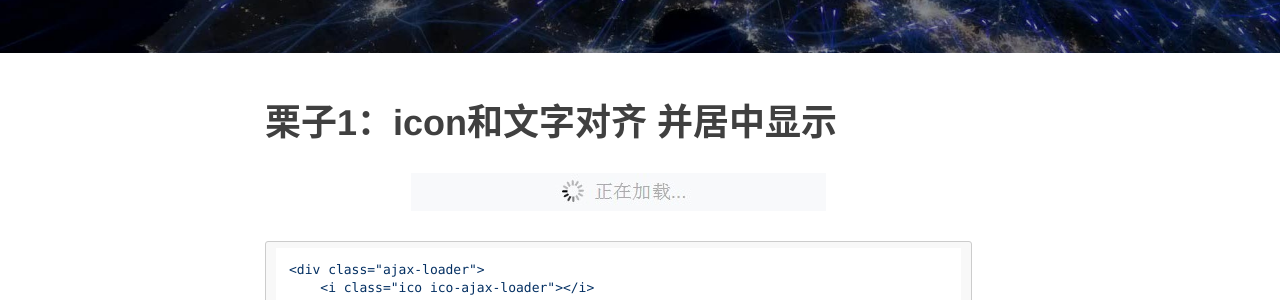
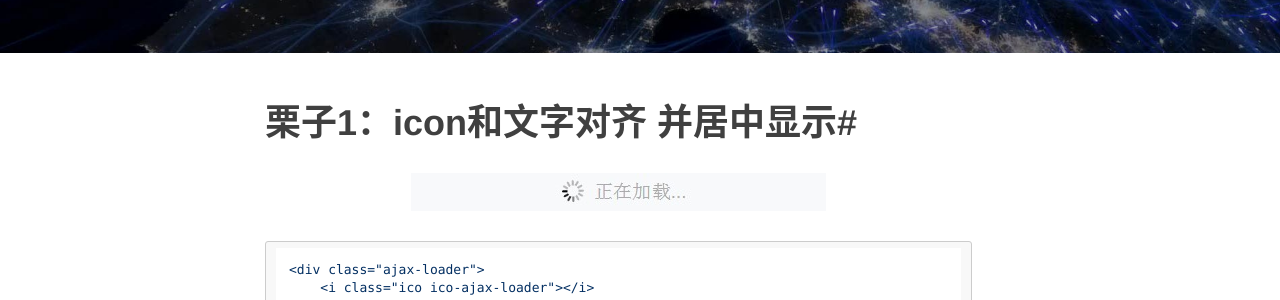
Before and after one commit to kathyxxu/kathyxxu.github.io, a Jekyll site: the page built from _posts/2015-11-09-webkit-box.markdown, in a window 1280 px wide. Shown: the part 464-764 px from the top of the page. Built offline with Jekyll 4.4.1, drawn with Linux system fonts in a browser that asks for light colours; nearby versions of some CDN libraries; comment, search, counter and statistics services are not loaded.

Commit message:
update source

```diff
--- a/_posts/2015-11-09-webkit-box.markdown
+++ b/_posts/2015-11-09-webkit-box.markdown
@@ -11,7 +11,7 @@ tags:
     - 对齐
 ---
 
-#栗子1：icon和文字对齐   并居中显示
+#栗子1：icon和文字对齐   并居中显示#
 
 !["栗子1"](../../../../imgPost/2015-11-09/1.png)
 
```
Also changed, not shown: 3 other files.
